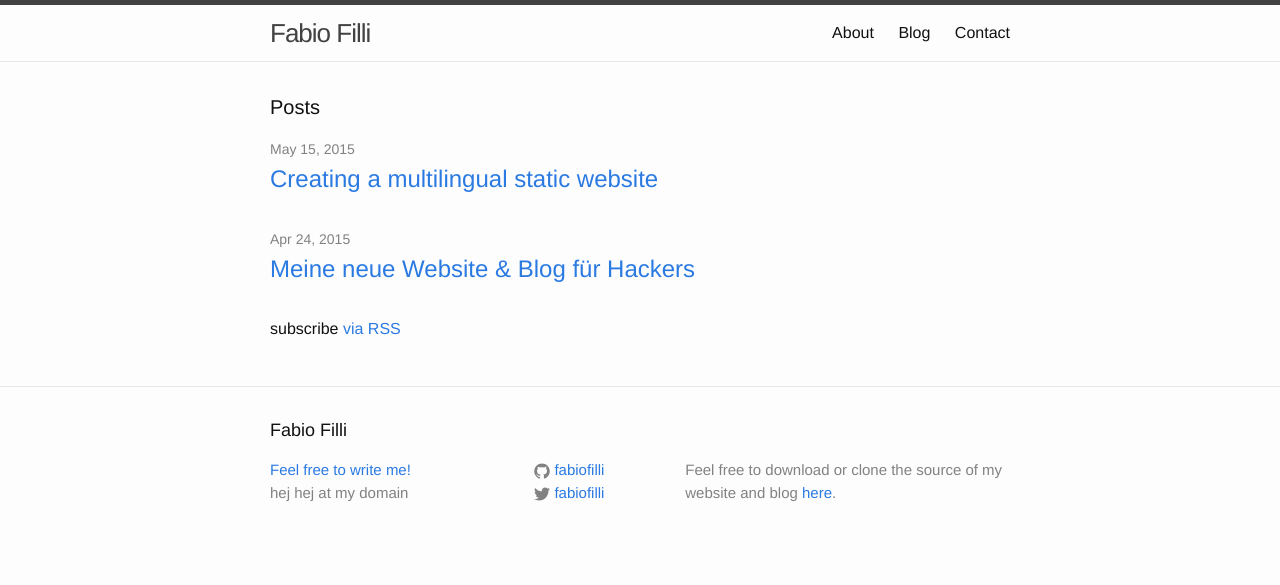
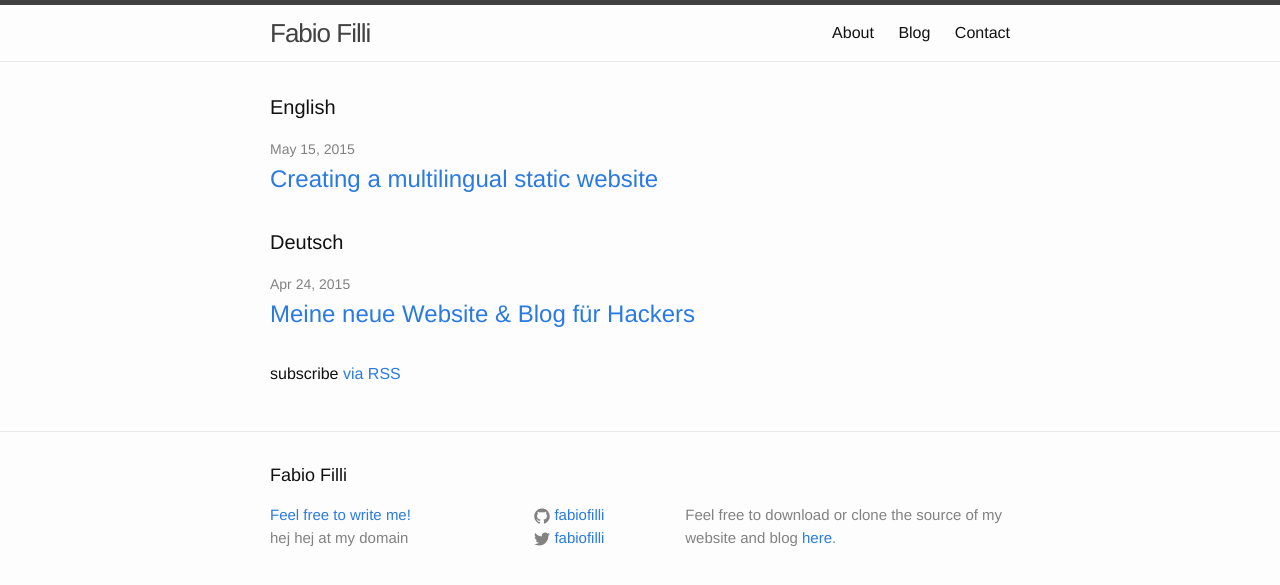
Before and after one commit to fabiofilli/fabiofilli, a Jekyll site: the page built from index.html, in a window 1280 px wide. Shown: the top 585 px of the page. Built offline with Jekyll 4.4.1, drawn with Linux system fonts in a browser that asks for light colours.

Commit message:
modify post list

```diff
--- a/index.html
+++ b/index.html
@@ -4,17 +4,25 @@
 
 <div class="home">
 
-  <h1 class="page-heading">Posts</h1>
-
   <ul class="post-list">
     {% for post in site.posts %}
+      {% if post.lang == "en" %}
+      <h1 class="page-heading">English</h1>
       <li>
         <span class="post-meta">{{ post.date | date: "%b %-d, %Y" }}</span>
-
         <h2>
           <a class="post-link" href="{{ post.url | prepend: site.baseurl }}">{{ post.title }}</a>
         </h2>
       </li>
+      {% elsif post.lang == "de" %}
+      <h1 class="page-heading">Deutsch</h1>
+      <li>
+        <span class="post-meta">{{ post.date | date: "%b %-d, %Y" }}</span>
+        <h2>
+          <a class="post-link" href="{{ post.url | prepend: site.baseurl }}">{{ post.title }}</a>
+        </h2>
+      </li>
+      {% endif %}
     {% endfor %}
   </ul>
 
```
Also changed, not shown: _posts/de/2015-04-24-meine-neue-website-und-blog-fuer-hackers.md (+1 -0 lines), _posts/en/2015-05-15-creating-a-multilingual-static-website.md (+2 -0 lines), blog.html (+6 -8 lines).
